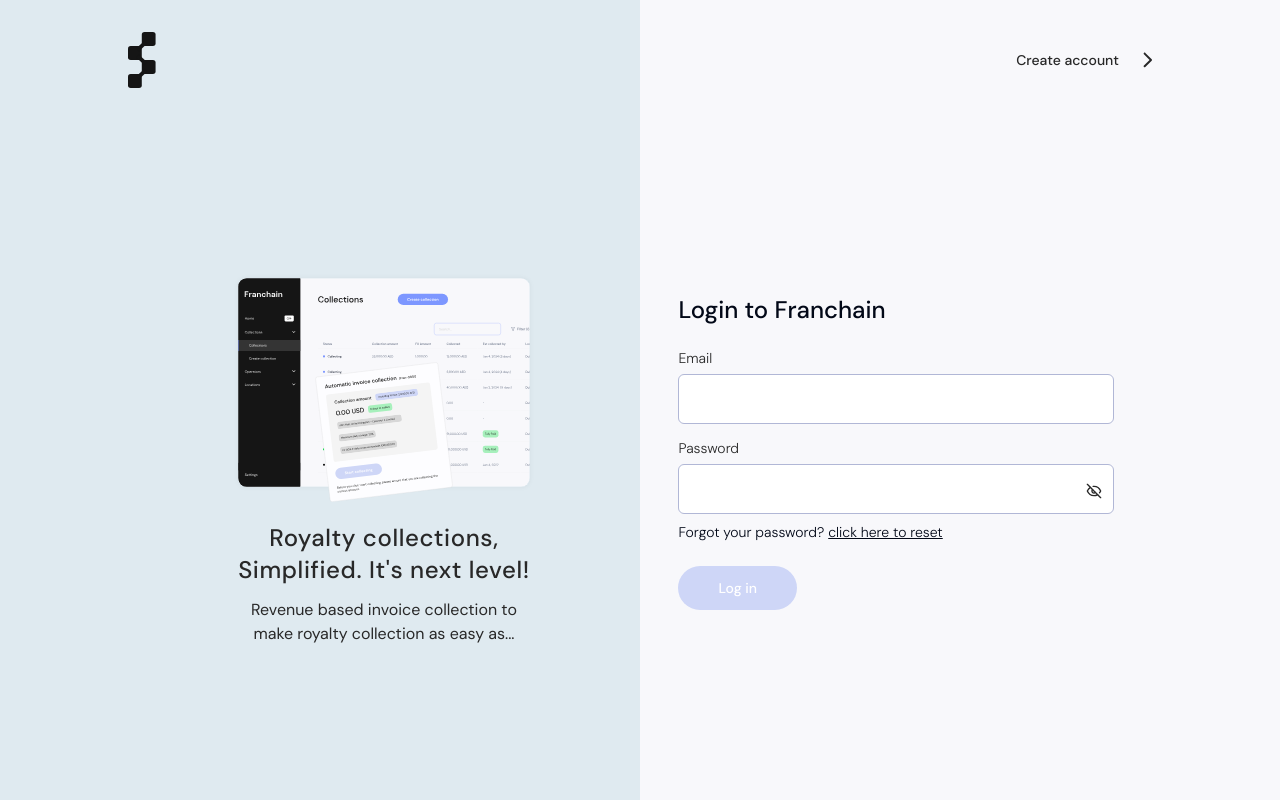
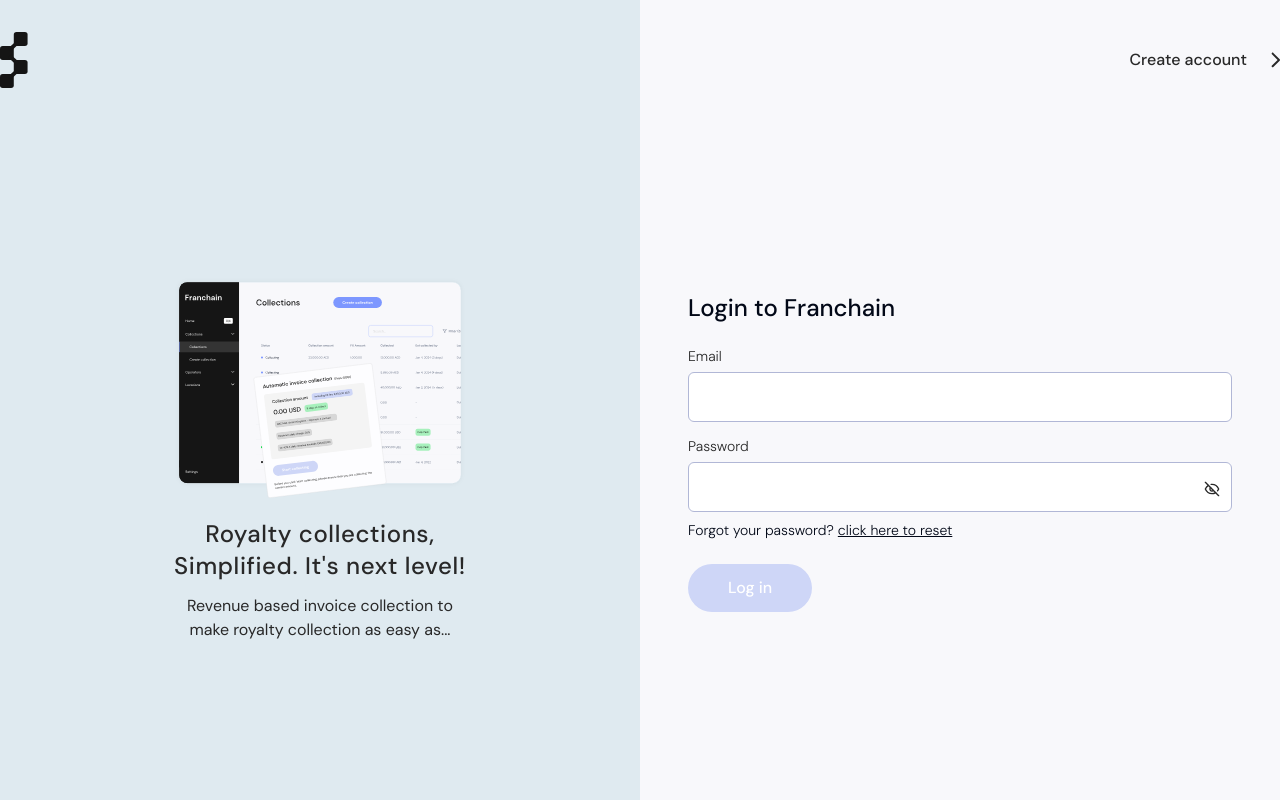
Before and after one commit to Oluwaseun-Oyewole/franchain-assessment, a React (Vite) app: page /auth/login in a window 1280 px wide. Built offline with nearby package versions, Linux system fonts and the light colour scheme.

Commit message:
fixed auth screen bugs

```diff
--- a/src/components/custom/getStarted/index.tsx
+++ b/src/components/custom/getStarted/index.tsx
@@ -1,12 +1,12 @@
-import DashboardImage from "../../../assets/sign-up.svg";
+import DashboardImage from "@/assets/sign-up.svg";
 import Typography from "../typography";
 const GetStarted = () => {
   return (
-    <div className="flex items-center justify-center flex-col text text-center h-[100%] gap-5">
+    <div className="flex items-center justify-center flex-col text-center h-full gap-5">
       <img
         src={DashboardImage}
         alt="dashboard image"
-        className="w-[250px] xl:w-[300px]"
+        className="w-[250px] xl:w-[290px]"
       />
       <div className="flex flex-col gap-3">
         <div>
--- a/src/components/custom/nav/index.tsx
+++ b/src/components/custom/nav/index.tsx
@@ -22,7 +22,7 @@
   };
 
   return (
-    <nav className="flex justify-between h-[100%]">
+    <nav className="flex justify-between h-[100%] ">
       <div
         className={`bg-light ${
           showBg && "lg:bg-primary"
--- a/src/components/ui/button.tsx
+++ b/src/components/ui/button.tsx
@@ -5,7 +5,7 @@
 import { cn } from "@/lib/utils";
 
 const buttonVariants = cva(
-  "!text-white inline-flex items-center justify-center transition-all ease-in-out duration-500 whitespace-nowrap rounded-full text-sm font-medium ring-offset-background transition-colors focus-visible:outline-none focus-visible:ring-2 focus-visible:ring-ring focus-visible:ring-offset-2 disabled:cursor-not-allowed disabled:bg-[#CED6F7]",
+  "!text-white inline-flex items-center justify-center transition-all ease-in-out duration-500 whitespace-nowrap rounded-full text-base font-medium ring-offset-background transition-colors focus-visible:outline-none focus-visible:ring-2 focus-visible:ring-ring focus-visible:ring-offset-2 disabled:cursor-not-allowed disabled:bg-[#CED6F7]",
   {
     variants: {
       variant: {
@@ -20,7 +20,7 @@
         link: "text-primary underline-offset-4 hover:underline",
       },
       size: {
-        default: "h-11 px-10 !py-0",
+        default: "h-12 px-10 !py-0",
         sm: "h-9 rounded-md px-3",
         lg: "h-11 rounded-md px-8",
         icon: "h-10 w-10",
--- a/src/layouts/auth/index.tsx
+++ b/src/layouts/auth/index.tsx
@@ -1,29 +1,24 @@
 import GetStarted from "@/components/custom/getStarted";
 import Navigation from "@/components/custom/nav";
-import React from "react";
 import { Outlet } from "react-router-dom";
 
 const AuthLayout = () => {
   return (
-    <React.Fragment>
-      <main className="grid grid-flow-col grid-cols-[0%_100%_0%] lg:grid-cols-[10%_80%_10%] h-screen bg-light lg:bg-primary">
-        <div className="bg-primary w-full"></div>
-        <div>
+    <main className="h-screen flex bg-gradient-to-r lg:from-primary lg:to-light from-light to-light">
+      <div className="w-full max-w-[90%] xl:max-w-[1300px] mx-auto">
         <header className="h-[15vh]">
           <Navigation />
         </header>
-          <div className="w-full flex h-[85vh]">
+        <div className="w-full flex items-center justify-center h-[85vh]">
           <div className="w-full bg-primary h-full hidden lg:block">
             <GetStarted />
           </div>
-            <div className="w-full h-[100%] bg-light">
+          <div className="w-full h-full bg-light">
             <Outlet />
           </div>
         </div>
       </div>
-        <div className="w-full bg-light"></div>
     </main>
-    </React.Fragment>
   );
 };
 
--- a/src/views/auth/accountVerification/index.tsx
+++ b/src/views/auth/accountVerification/index.tsx
@@ -52,7 +52,7 @@
   };
 
   return (
-    <div className="mt-6 md:mt-0 md:mb-32 bg-light h-full w-full max-w-[85%] mx-auto flex flex-col items-start md:justify-center">
+    <div className="mt-6 md:mt-0 md:mb-32 bg-light h-full w-full lg:max-w-[85%] mx-auto flex flex-col items-start md:justify-center">
       <div>
         <Typography
           type="h1"
@@ -68,6 +68,8 @@
             }}
             validate={validateForm}
             onSubmit={handleSubmit}
+            validateOnChange
+            validateOnMount
           >
             {(formik) => {
               return (
--- a/src/views/auth/confirmPassword/index.tsx
+++ b/src/views/auth/confirmPassword/index.tsx
@@ -20,7 +20,7 @@
   }, []);
 
   return (
-    <div className="mt-6 xl:mt-0 xl:mb-32 bg-light h-full w-full max-w-[85%] mx-auto flex flex-col items-start md:justify-center">
+    <div className="mt-6 xl:mt-0 xl:mb-32 lg:max-w-[85%] mx-auto bg-light h-full w-full flex flex-col items-start md:justify-center">
       <Typography
         type="h1"
         children="Check your email"
--- a/src/views/auth/login/index.tsx
+++ b/src/views/auth/login/index.tsx
@@ -23,14 +23,14 @@
   const handleSubmit = async (values: LoginFormValues, { resetForm }: any) => {
     try {
       resetForm();
-      navigate(Routes.franchainGoals);
+      navigate(Routes.dashboard);
     } catch (error) {
       return;
     }
   };
 
   return (
-    <div className="mt-6 md:mt-0 md:mb-32 bg-light h-full w-full max-w-[85%] mx-auto flex flex-col items-start md:justify-center">
+    <div className="mt-6 md:mt-0 md:mb-32 bg-light h-full w-full lg:max-w-[85%] mx-auto flex flex-col items-start md:justify-center">
       <Typography
         children="Login to Franchain"
         type="h1"
--- a/src/views/auth/passwordReset/index.tsx
+++ b/src/views/auth/passwordReset/index.tsx
@@ -49,7 +49,7 @@
   };
 
   return (
-    <div className="mt-6 md:mt-0 md:mb-32 bg-light h-full w-full max-w-[85%] mx-auto flex flex-col items-start md:justify-center">
+    <div className="mt-6 md:mt-0 md:mb-32 lg:max-w-[85%] mx-auto bg-light h-full w-full flex flex-col items-start md:justify-center">
       <Typography
         children="Reset Password"
         type="h1"
@@ -71,6 +71,8 @@
           }}
           validate={validateForm}
           onSubmit={handleSubmit}
+          validateOnChange
+          validateOnMount
         >
           {(formik) => {
             return (
--- a/src/views/auth/signUp/index.tsx
+++ b/src/views/auth/signUp/index.tsx
@@ -9,11 +9,13 @@
 import { Routes } from "@/routes/routes";
 import { Toastify } from "@/utils/toasts";
 import { Form, Formik } from "formik";
+import { useState } from "react";
 import { useNavigate } from "react-router-dom";
 import { ZodError } from "zod";
 
 const SignUp = () => {
   const navigate = useNavigate();
+  const [check, setCheck] = useState(false);
   const validateForm = (values: RegisterFormValues) => {
     try {
       registerValidationSchema.parse(values);
@@ -38,13 +40,14 @@
   };
 
   return (
-    <div className="mb-32 bg-light h-full w-full max-w-[85%] mx-auto overflow-y-scroll scroll-smooth ">
-      <div className="sticky top-0 left-0 bg-light">
+    <div className="mt-6 md:mt-0 md:mb-32 h-full w-full lg:max-w-[85%] mx-auto flex flex-col items-start md:justify-center overflow-y-scroll scroll-smooth">
+      <div>
         <Typography
           children="Get started with Franchain"
           type="h1"
           weight="medium"
           variant="displayXs"
+          className="md:mt-[180px] lg:mt-[200px]"
         />
         <Typography
           children="Create an account in 5 minutes"
@@ -121,7 +124,7 @@
                 />
 
                 <Button
-                  disabled={!formik.isValid}
+                  disabled={!formik.isValid || !check}
                   className="mt-5"
                   type="submit"
                 >
@@ -135,7 +138,16 @@
 
         <div>
           <p className="text-xs leading-5 lg:text-sm py-8 text-dark">
-            By clicking "Start Application", I agree to Mercury's{" "}
+            By clicking
+            <Button
+              className={`!h-0 !py-0 !px-0 ${
+                check ? "!text-primary100" : "!text-dark"
+              } !pl-1`}
+              onClick={() => setCheck(!check)}
+            >
+              "Start Application"
+            </Button>
+            , I agree to Mercury's
             <a
               className="underline"
               href="https://mercury.com/legal/terms"
```
Lines whose indentation alone changed are shown as unchanged.
